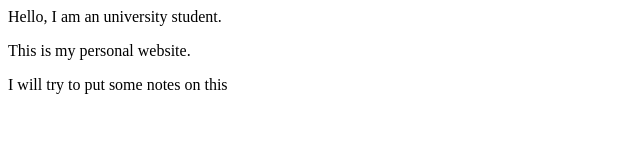
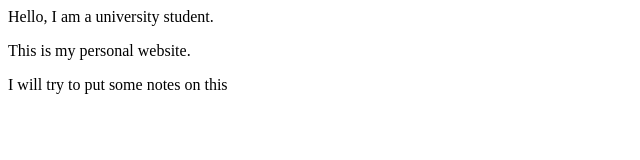
Before and after one commit to DrinkingUnderMoon/DrinkingUnderMoon.github.io, a plain HTML site: page index.html in a window 1280 px wide. Shown: the full height of the page, 0-640 px from the left. Drawn offline with Linux system fonts and the light colour scheme.

Commit message:
Update index.html

```diff
--- a/index.html
+++ b/index.html
@@ -1,3 +1,3 @@
-<p>Hello, I am an university student.</p>
+<p>Hello, I am a university student.</p>
 <p>This is my personal website.</p>
 <p>I will try to put some notes on this</p>
```
